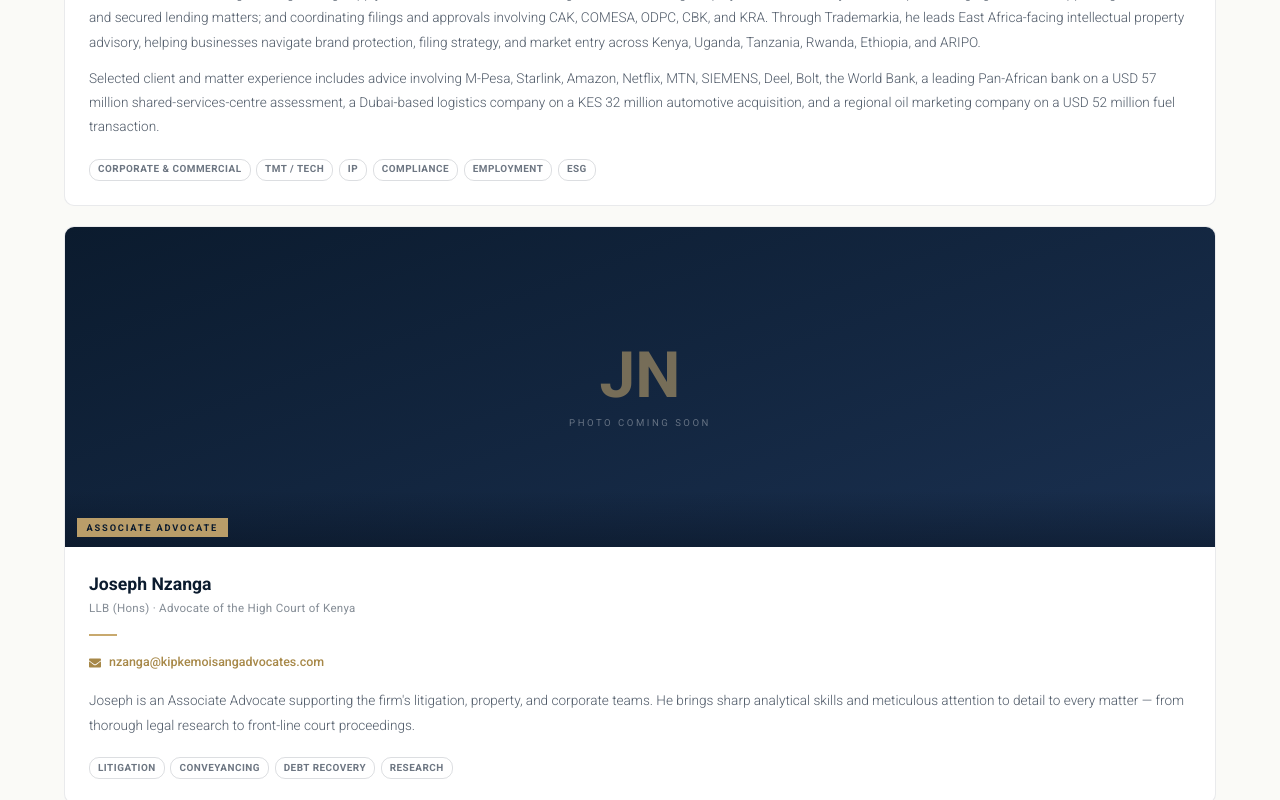
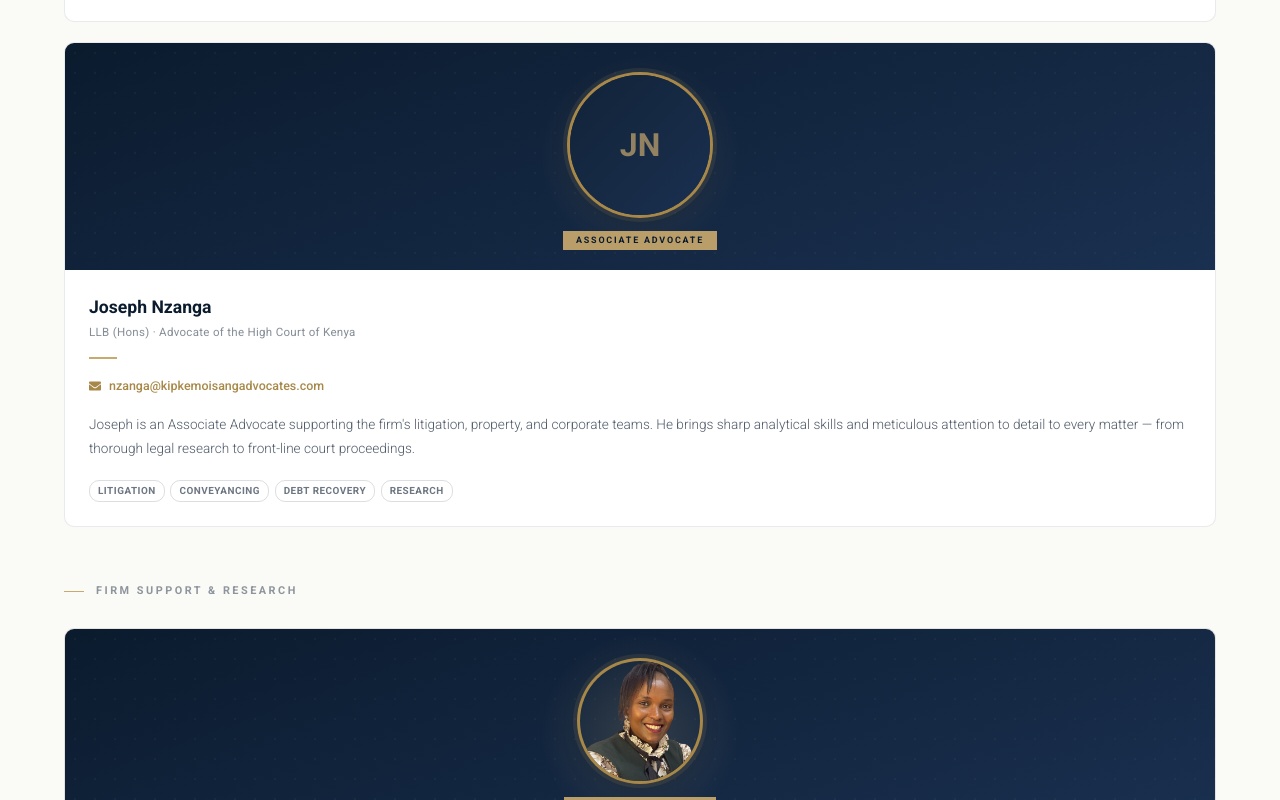
Before and after one commit to landroverism/CSK-Law, a React (Vite) app: page / in a window 1280 px wide. Shown: the part 5400-6200 px from the top of the page. Built offline with nearby package versions, Linux system fonts and the light colour scheme; no server answers; a web font is replaced by a local one.

Commit message:
round frames

```diff
--- a/src/App.jsx
+++ b/src/App.jsx
@@ -642,54 +642,69 @@ function TeamCard({ m, compact }) {
         transformOrigin: "left", transition: "transform 0.45s ease",
       }} />
 
-      {/* ── PHOTO SLOT ────────────────────────────────────────────────────
-          To add a real photo, set m.photo to the file path, e.g.:
-            photo: "/photos/collins.png"
-          If m.photo is null the styled initials placeholder shows.          */}
+      {/* ── CIRCULAR AVATAR ────────────────────────────────────────────── */}
       <Box sx={{
-        height: compact ? 260 : 320,
+        background: `linear-gradient(160deg, ${NAVY} 0%, ${NAVY_LIGHT} 100%)`,
+        pt: 4, pb: 2.5,
+        display: "flex", flexDirection: "column", alignItems: "center",
         position: "relative", overflow: "hidden",
-        background: `linear-gradient(160deg, ${NAVY} 0%, ${NAVY_LIGHT} 100%)`,
-        display: "flex", alignItems: "center", justifyContent: "center",
       }}>
+        {/* Dot-grid overlay */}
+        <Box sx={{
+          position: "absolute", inset: 0, opacity: 0.35,
+          backgroundImage: `radial-gradient(rgba(200,169,110,0.15) 1px, transparent 1px)`,
+          backgroundSize: "20px 20px", pointerEvents: "none",
+        }} />
+        {/* Centre glow */}
+        <Box sx={{
+          position: "absolute", top: "50%", left: "50%",
+          transform: "translate(-50%, -50%)",
+          width: 200, height: 200, borderRadius: "50%",
+          background: `radial-gradient(circle, rgba(200,169,110,0.18) 0%, transparent 70%)`,
+          pointerEvents: "none",
+        }} />
+        {/* Avatar circle with animated gold ring */}
+        <Box
+          component={motion.div}
+          animate={{ boxShadow: hov
+            ? `0 0 0 3px ${GOLD}, 0 0 0 7px rgba(200,169,110,0.25), 0 16px 40px -12px rgba(0,0,0,0.55)`
+            : `0 0 0 3px ${GOLD_DEEP}, 0 0 0 7px rgba(200,169,110,0.10), 0 8px 24px -8px rgba(0,0,0,0.4)`
+          }}
+          transition={{ duration: 0.4 }}
+          sx={{
+            width: compact ? 120 : 140, height: compact ? 120 : 140,
+            borderRadius: "50%", overflow: "hidden",
+            position: "relative", zIndex: 1, flexShrink: 0,
+          }}
+        >
           {m.photo ? (
             <Box
               component="img"
               src={m.photo}
               alt={m.name}
               sx={{
-              width: "100%",
-              height: "100%",
-              objectFit: "contain",
-              objectPosition: "center 20%",
+                width: "100%", height: "100%",
+                objectFit: "cover", objectPosition: "center top",
                 display: "block",
-              background: `linear-gradient(160deg, ${NAVY} 0%, ${NAVY_LIGHT} 100%)`,
+                transition: "transform 0.5s ease",
+                transform: hov ? "scale(1.07)" : "scale(1)",
               }}
             />
           ) : (
-          /* Styled placeholder — replace with <img> src once photos are ready */
-          <Box sx={{ textAlign: "center", userSelect: "none" }}>
-            <Typography sx={{ fontSize: compact ? "3rem" : "4rem", fontWeight: 800, color: GOLD, opacity: 0.55, lineHeight: 1 }}>
+            <Box sx={{
+              width: "100%", height: "100%",
+              display: "flex", alignItems: "center", justifyContent: "center",
+              background: `linear-gradient(135deg, ${NAVY_MID}, ${NAVY_LIGHT})`,
+            }}>
+              <Typography sx={{ fontSize: "2rem", fontWeight: 800, color: GOLD, opacity: 0.7 }}>
                 {m.initials}
-            </Typography>
-            <Typography sx={{ color: "rgba(255,255,255,0.35)", fontSize: "0.6rem", letterSpacing: 2.5, mt: 1, textTransform: "uppercase" }}>
-              Photo Coming Soon
               </Typography>
             </Box>
           )}
-
-        {/* Bottom fade overlay */}
-        <Box sx={{
-          position: "absolute", bottom: 0, left: 0, right: 0, height: 56,
-          background: "linear-gradient(to top, rgba(6,15,28,0.45), transparent)",
-        }} />
-
-        {/* Role badge */}
-        <Box sx={{
-          position: "absolute", bottom: 10, left: 12,
-          bgcolor: "rgba(200,169,110,0.92)", px: 1.2, py: 0.3, borderRadius: 0,
-        }}>
-          <Typography sx={{ fontSize: "0.58rem", fontWeight: 700, letterSpacing: 1.8, textTransform: "uppercase", color: NAVY }}>
+        </Box>
+        {/* Role badge pill */}
+        <Box sx={{ mt: 2, px: 1.6, py: 0.4, bgcolor: "rgba(200,169,110,0.92)", position: "relative", zIndex: 1 }}>
+          <Typography sx={{ fontSize: "0.56rem", fontWeight: 700, letterSpacing: 1.8, textTransform: "uppercase", color: NAVY }}>
             {m.role}
           </Typography>
         </Box>
```
Also changed, not shown: 1 other file (tests, documents, lock files or other folders). Lines whose indentation alone changed are shown as unchanged.
